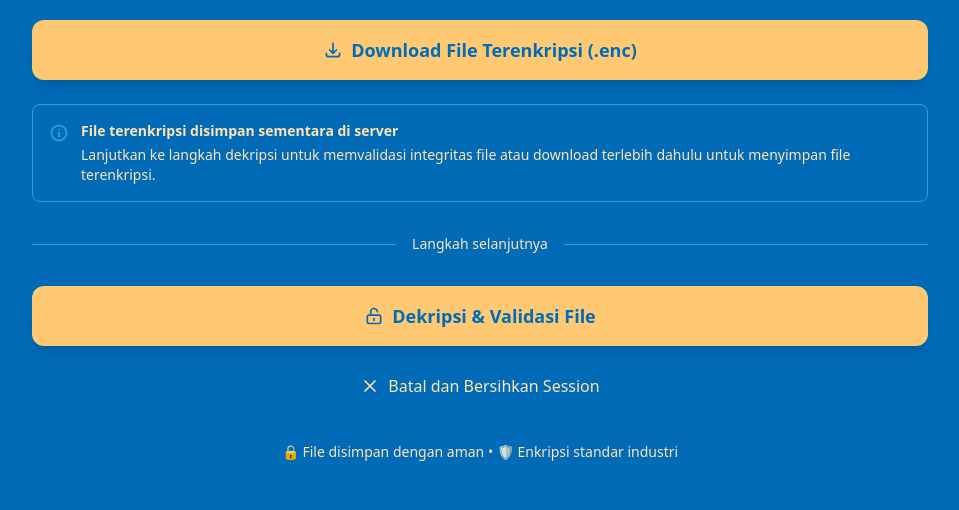
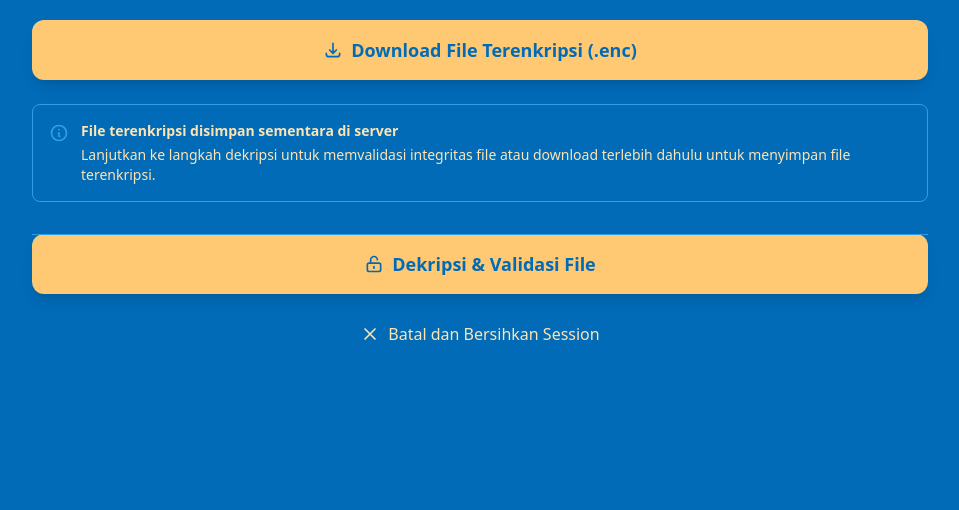
Before and after one commit to Akmalwizdom/project_kriptografi, a Flask app: page /result in a window 1280 px wide. Shown: the part 728-1238 px from the top of the page, without its empty margins (160-1119 px from the left). After the commit the page ends 1068 px from the top, so only its background shows below. Run offline with Flask 3, Linux system fonts and the light colour scheme; the visitor is signed in with stand-in values (Sample User, id 1); some libraries are stand-ins or nearby versions.

Commit message:
button hover & footer

```diff
--- a/static/index.html
+++ b/static/index.html
@@ -287,7 +287,7 @@
                                                 type="button"
                                                 onClick={() => setAlgorithm(algo)}
                                                 className={`p-4 rounded-lg border-2 transition-all ${algorithm === algo
-                                                    ? 'border-[#fec972] bg-[#319fe8] text-[#016bb8]'
+                                                    ? 'border-[#fec972] bg-[#fee3b3] text-[#016bb8]'
                                                     : 'border-[#319fe8] bg-transparent text-[#fee3b3] hover:bg-[#fee3b3] hover:text-[#016bb8] hover:border-[#fee3b3]'
                                                     }`}
                                             >
--- a/templates/final.html
+++ b/templates/final.html
@@ -175,9 +175,6 @@
                 <div class="absolute inset-0 flex items-center">
                     <div class="w-full border-t border-[#319fe8]"></div>
                 </div>
-                <div class="relative flex justify-center text-sm">
-                    <span class="px-4 bg-[#016bb8] text-[#fee3b3]">Pilihan lainnya</span>
-                </div>
             </div>
 
             <div class="space-y-3">
@@ -199,9 +196,6 @@
             </div>
         </div>
 
-        <div class="mt-8 text-center text-[#fee3b3] text-sm pb-8">
-            <p>🔒 Proses selesai • 🛡️ Session akan dibersihkan otomatis</p>
-        </div>
     </div>
 
     <script>
--- a/templates/result.html
+++ b/templates/result.html
@@ -140,9 +140,6 @@
                 <div class="absolute inset-0 flex items-center">
                     <div class="w-full border-t border-[#319fe8]"></div>
                 </div>
-                <div class="relative flex justify-center text-sm">
-                    <span class="px-4 bg-[#016bb8] text-[#fee3b3]">Langkah selanjutnya</span>
-                </div>
             </div>
 
             <form action="{{ url_for('decrypt_file') }}" method="POST" class="mb-4">
@@ -166,9 +163,6 @@
             </a>
         </div>
 
-        <div class="mt-8 text-center text-[#fee3b3] text-sm pb-8">
-            <p>🔒 File disimpan dengan aman • 🛡️ Enkripsi standar industri</p>
-        </div>
     </div>
 
     <script>
```
